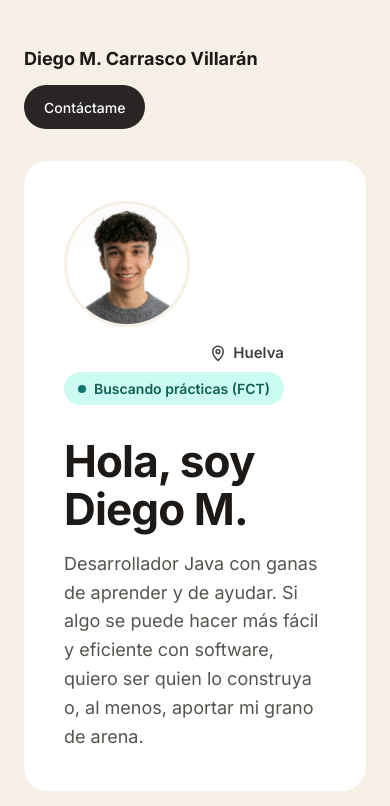
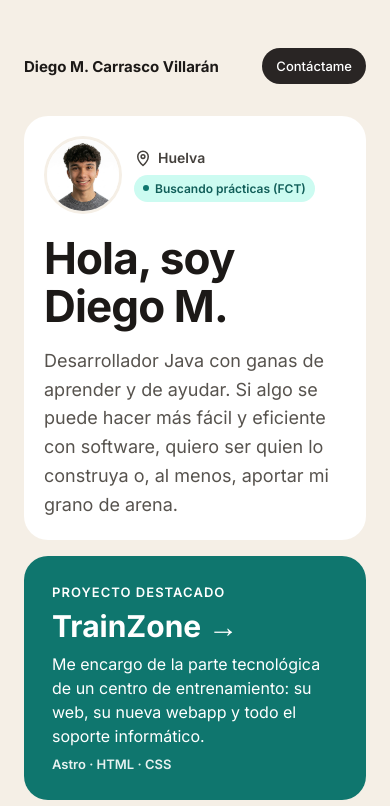
Before and after one commit to dcarrascov/Portafolio, an Astro site: page / in a window 390 px wide. Shown: the top 806 px of the page. Built offline with nearby package versions, Linux system fonts and the light colour scheme; Astro itself is replaced by a stand-in of ours.

Commit message:
Tighten the hero layout and update portfolio content

```diff
--- a/src/components/cards/SocialCard.astro
+++ b/src/components/cards/SocialCard.astro
@@ -11,7 +11,7 @@ interface Props {
 const { href, title, subtitle, tone = 'light' } = Astro.props;
 ---
 
-<Card class="social" href={href} tone={tone} padding={28} gap={24} justify="between">
+<Card class="social" href={href} tone={tone} padding={24} gap={16} justify="between">
 	<slot />
 	<span>
 		<span class="title">{title} →</span>
@@ -21,7 +21,7 @@ const { href, title, subtitle, tone = 'light' } = Astro.props;
 
 <style>
 	.social {
-		min-height: 160px;
+		min-height: 120px;
 		box-sizing: border-box;
 	}
 
--- a/src/components/sections/AiProjects.astro
+++ b/src/components/sections/AiProjects.astro
@@ -26,6 +26,7 @@ const aiProjects = {
 			href: 'https://github.com/dcarrascov/LadronesDeBanco',
 		},
 	],
+	github: { url: 'https://github.com/dcarrascov', handle: '@dcarrascov' },
 };
 ---
 
@@ -45,6 +46,9 @@ const aiProjects = {
 			))
 		}
 	</div>
+	<a class="more" href={aiProjects.github.url}>
+		Y mucho más en mi GitHub <strong>{aiProjects.github.handle}</strong>
+	</a>
 </Card>
 
 <style>
@@ -92,4 +96,19 @@ const aiProjects = {
 	.arrow {
 		color: var(--accent);
 	}
+
+	.more {
+		font-size: 14px;
+		color: var(--ink-muted);
+		text-decoration: none;
+	}
+
+	.more strong {
+		font-weight: 600;
+		color: var(--ink);
+	}
+
+	.more:hover strong {
+		text-decoration: underline;
+	}
 </style>
--- a/src/components/sections/Certificates.astro
+++ b/src/components/sections/Certificates.astro
@@ -7,6 +7,14 @@ const certificates: { title: string; meta: string; href?: string }[] = [
 		title: 'SSH: imprescindible en tiempos modernos',
 		meta: 'OpenWebinars · 2024',
 		href: 'https://openwebinars.net/cert/AMmz',
+	},
+	{
+		title: 'Curso de Spring Boot',
+		meta: 'OpenWebinars · en curso',
+	},
+	{
+		title: 'Curso de Kubernetes',
+		meta: 'OpenWebinars · en curso',
 	},
 ];
 ---
--- a/src/components/sections/FeaturedProject.astro
+++ b/src/components/sections/FeaturedProject.astro
@@ -12,7 +12,7 @@ const project = {
 };
 ---
 
-<Card href={project.href} tone="accent" wide gap={10}>
+<Card href={project.href} tone="accent" wide padding={28} gap={8}>
 	<Eyebrow tone="inherit">{project.label}</Eyebrow>
 	<span class="title">{project.title} →</span>
 	<span class="description">{project.description}</span>
--- a/src/components/sections/Hero.astro
+++ b/src/components/sections/Hero.astro
@@ -12,7 +12,7 @@ const profile = {
 };
 ---
 
-<Card class="hero" wide tall padding={40} gap={32} justify="between">
+<Card class="hero" wide tall padding={40} gap={20} justify="center">
 	<div class="top">
 		<img
 			class="photo"
@@ -49,10 +49,6 @@ const profile = {
 </Card>
 
 <style>
-	.hero {
-		min-height: 380px;
-	}
-
 	.top {
 		display: flex;
 		flex-wrap: wrap;
@@ -118,4 +114,44 @@ const profile = {
 		line-height: 1.6;
 		color: var(--ink-muted);
 	}
+
+	@media (max-width: 760px) {
+		.hero {
+			--pad-mobile: 20px;
+		}
+
+		.top {
+			flex-wrap: nowrap;
+			justify-content: flex-start;
+			gap: 12px;
+		}
+
+		.photo {
+			flex-shrink: 0;
+			width: 72px;
+			height: 72px;
+		}
+
+		.badges {
+			min-width: 0;
+			align-items: flex-start;
+			gap: 8px;
+		}
+
+		.location {
+			font-size: 14px;
+		}
+
+		.status {
+			gap: 6px;
+			padding: 6px 9px;
+			font-size: 12px;
+		}
+
+		.dot {
+			flex-shrink: 0;
+			width: 6px;
+			height: 6px;
+		}
+	}
 </style>
--- a/src/components/sections/Stack.astro
+++ b/src/components/sections/Stack.astro
@@ -4,6 +4,7 @@ import Eyebrow from '../ui/Eyebrow.astro';
 
 const stack = [
 	'Java',
+	'Hibernate',
 	'Kotlin',
 	'JavaScript',
 	'TypeScript',
--- a/src/components/ui/Card.astro
+++ b/src/components/ui/Card.astro
@@ -30,7 +30,7 @@ const Tag = href ? 'a' : 'div';
 	{...rest}
 	href={href}
 	class:list={['card', tone, justify, { wide, tall }, className]}
-	style={{ padding: `${padding}px`, gap: `${gap}px` }}
+	style={{ '--pad': `${padding}px`, gap: `${gap}px` }}
 >
 	<slot />
 </Tag>
@@ -39,6 +39,7 @@ const Tag = href ? 'a' : 'div';
 	.card {
 		display: flex;
 		flex-direction: column;
+		padding: var(--pad);
 		border-radius: 24px;
 		text-decoration: none;
 	}
@@ -78,6 +79,11 @@ const Tag = href ? 'a' : 'div';
 	}
 
 	@media (max-width: 760px) {
+		/* Un componente puede reducir su relleno en móvil con --pad-mobile */
+		.card {
+			padding: var(--pad-mobile, var(--pad));
+		}
+
 		.wide {
 			grid-column: auto;
 		}
--- a/src/layouts/Header.astro
+++ b/src/layouts/Header.astro
@@ -35,4 +35,23 @@ const email = 'dimacavi.dv@gmail.com';
 		font-size: 14px;
 		font-weight: 500;
 	}
+
+	@media (max-width: 760px) {
+		.header {
+			flex-wrap: nowrap;
+			gap: 12px;
+		}
+
+		.name {
+			min-width: 0;
+			font-size: 15px;
+		}
+
+		.cta {
+			flex-shrink: 0;
+			min-height: 36px;
+			padding: 0 14px;
+			font-size: 13px;
+		}
+	}
 </style>
```
